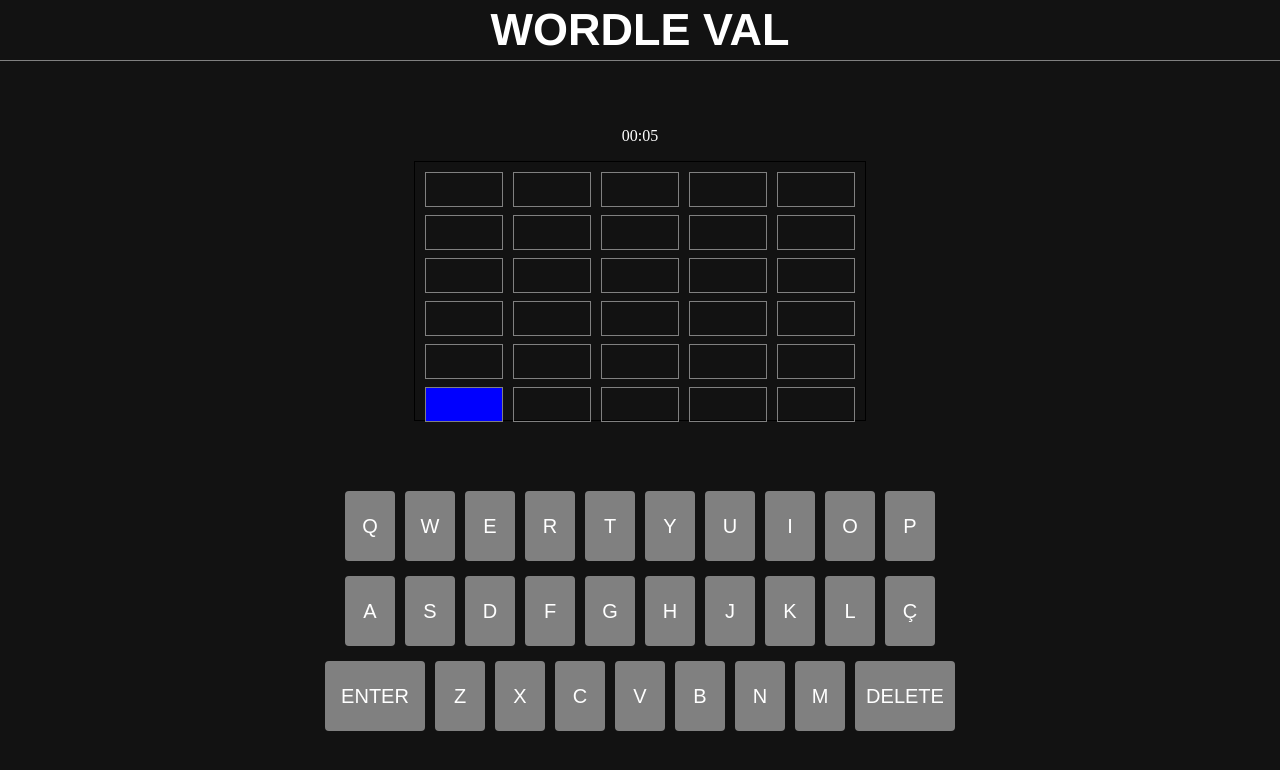
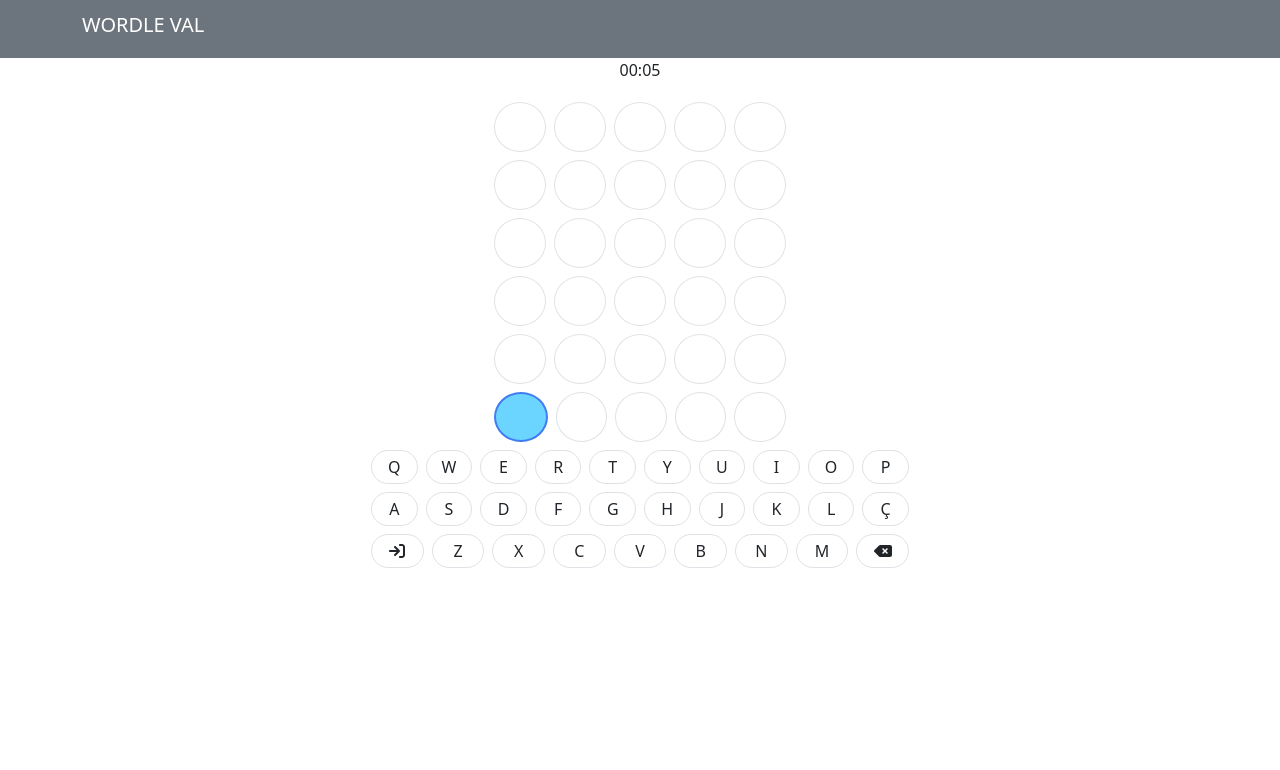
Before and after one commit to annavidaltur/paraulaDescobertaFront, a React (Create React App) app: page / in a window 1280 px wide. Shown: the top 770 px of the page. Built offline with nearby package versions, Linux system fonts and the light colour scheme.

Commit message:
Adaptat a Bootstrap

```diff
--- a/package.json
+++ b/package.json
@@ -4,10 +4,12 @@
   "private": true,
   "dependencies": {
     "@fortawesome/free-brands-svg-icons": "^6.5.1",
+    "@fortawesome/free-solid-svg-icons": "^6.5.1",
     "@fortawesome/react-fontawesome": "^0.2.0",
     "@testing-library/jest-dom": "^5.17.0",
     "@testing-library/react": "^13.4.0",
     "@testing-library/user-event": "^13.5.0",
+    "bootstrap": "^5.3.3",
     "react": "^18.2.0",
     "react-dom": "^18.2.0",
     "react-scripts": "5.0.1",
--- a/src/App.css
+++ b/src/App.css
@@ -1,57 +1,33 @@
-.App {
+/* .App {
   text-align: center;
-  background-color: #121212;
   width: 100vw;
   height: 100vh;
-  /* display: flex; */
-  color: white;
-}
+} */
 
-body {
-  padding: 0%;
-  margin: 0;
-}
-
-nav {
-  height: 60px;
-  width: 100%;
-  margin: 0;
-  border-bottom: 1px solid grey;
-  display: grid;
-  place-items: center;
-}
-
-nav h1 {
-  margin: 0;
-  font-family: Helvetica, Arial, sans-serif;
-  color: white;
-  font-size: 45px;
-}
-.game {
+/* .game {
   width: 100vw;
   height: calc(100vh - 170px);
   display: flex;
   align-items: center;
-  padding-top: 50px;
   flex-direction: column;
-}
+} */
 
-.board {
+/* .board {
   width: 450px;
   height: 550px;
   border: 1px solid black;
   display: flex;
   flex-direction: column;
-}
+} */
 
-.row {
+/* .row {
   flex: 33%;
   display: flex;
   flex-direction: row;
   margin: 5px;
-}
+} */
 
-.letter {
+/* .letter {
   flex: 33%;
   height: 100%;
   border: 1px solid grey;
@@ -62,25 +38,36 @@ nav h1 {
   font-weight: bolder;
   color: white;
   font-family: Arial, Helvetica, sans-serif;
-}
+} */
 
-.current-cell{
-  background-color: blue;
+.custom-border.current-cell {
+  background-color: #6cd5ff;
+  border: 2px solid #417CF2 !important;
+  color:#0056b3;
 }
 
 #correct {
-  background-color: #528d4e;
+  background-color: #70e068;
+  border: 2px solid #528d4e !important;
+  color: #44643a;
 }
 
 #almost {
-  background-color: #b49f39;
+  background-color: #FFCC00;
+  border: 2px solid #8b7107 !important;
+  color: #7a640c;
 }
 
 #error {
-  background-color: #3a393c;
+  background-color: #cecbcb;
+  border: 2px solid #7a7a7a !important;
+  color: #707070;
 }
 
-.keyboard {
+.cursor-pointer {
+  cursor: pointer;
+}
+/* .keyboard {
   width: 700px;
   height: 300px;
   margin-top: 60px;
@@ -127,9 +114,8 @@ nav h1 {
   width: 100px;
 }
 #disabled {
-  /* background-color: #3a393c; */
   background-color:red;
-}
+} */
 
 .modal {
   position: fixed;
--- a/src/App.js
+++ b/src/App.js
@@ -6,6 +6,8 @@ import { boardDefault, generateWordSet } from "./Words";
 import GameOver from './components/GameOver';
 import Timer from './components/Timer';
 import Modal from './components/Modal';
+import 'bootstrap/dist/css/bootstrap.min.css';
+import Test from './components/Test';
 
 export const AppContext = createContext();
 
@@ -26,14 +28,14 @@ function App() {
       setWordSet(result.wordSet);
       setCorrectWord(result.todaysWord);
       setCorrectWordClean(result.todaysWordClean);
-        console.log('paraula: ',result.todaysWord);
-        console.log('paraula sense accents: ',result.todaysWordClean);
+      console.log('paraula: ', result.todaysWord);
+      console.log('paraula sense accents: ', result.todaysWordClean);
       console.log('wordSet', result.wordSet);
     });
   }, [])
 
   const onSelectLetter = (keyVal) => {
-    if(!gameOver.gameOver) // Si ha acabado el juego no permitimos escribir
+    if (!gameOver.gameOver) // Si ha acabado el juego no permitimos escribir
     {
       if (currAttempt.letterPos > 4) // Si ha escrito las 5 letras de la fila no hacemos nada
         return;
@@ -95,9 +97,12 @@ function App() {
 
   return (
     <div className="App">
-      <nav>
-        <h1>WORDLE VAL</h1>
+      <nav className="navbar navbar-dark bg-secondary">
+        <div className="container">
+          <h1 className="navbar-brand">WORDLE VAL</h1>
+        </div>
       </nav>
+
 
       <AppContext.Provider
         value={{
@@ -110,10 +115,20 @@ function App() {
           gameOver, setGameOver,
           elapsedTime, setElapsedTime
         }}>
-        <div className='game'>
+        <div className="container">
+          <div className="row">
+            <div className='col text-center'>
               <Timer />
+            </div>
+          </div>
+          <div className="row">
+            <div className='col-3'></div>
+            <div className='col-6 text-center'>
               <Board />
               <Keyboard />
+            </div>
+            <div className='col-3'></div>
+          </div>
 
           {gameOver.gameOver ?
             <Modal isOpen={modalOpen} onClose={closeModal}>
--- a/src/components/Board.js
+++ b/src/components/Board.js
@@ -3,51 +3,51 @@ import Letter from "./Letter";
 
 function Board() {
     return (
-        <div className="board">
-            <div className="row">
+        <>
+            <div className="row mx-auto" style={{width: '300px'}}>
                 <Letter letterPos={0} attemptVal={5} />
                 <Letter letterPos={1} attemptVal={5} />
                 <Letter letterPos={2} attemptVal={5} />
                 <Letter letterPos={3} attemptVal={5} />
                 <Letter letterPos={4} attemptVal={5} />
             </div>
-            <div className="row">
+            <div className="row mx-auto" style={{width: '300px'}}>
                 <Letter letterPos={0} attemptVal={4} />
                 <Letter letterPos={1} attemptVal={4} />
                 <Letter letterPos={2} attemptVal={4} />
                 <Letter letterPos={3} attemptVal={4} />
                 <Letter letterPos={4} attemptVal={4} />
             </div>
-            <div className="row">
+            <div className="row mx-auto" style={{width: '300px'}}>
                 <Letter letterPos={0} attemptVal={3} />
                 <Letter letterPos={1} attemptVal={3} />
                 <Letter letterPos={2} attemptVal={3} />
                 <Letter letterPos={3} attemptVal={3} />
                 <Letter letterPos={4} attemptVal={3} />
             </div>
-            <div className="row">
+            <div className="row mx-auto" style={{width: '300px'}}>
                 <Letter letterPos={0} attemptVal={2} />
                 <Letter letterPos={1} attemptVal={2} />
                 <Letter letterPos={2} attemptVal={2} />
                 <Letter letterPos={3} attemptVal={2} />
                 <Letter letterPos={4} attemptVal={2} />
             </div>
-            <div className="row">
+            <div className="row mx-auto" style={{width: '300px'}}>
                 <Letter letterPos={0} attemptVal={1} />
                 <Letter letterPos={1} attemptVal={1} />
                 <Letter letterPos={2} attemptVal={1} />
                 <Letter letterPos={3} attemptVal={1} />
                 <Letter letterPos={4} attemptVal={1} />
             </div>
-            <div className="row">
+            <div className="row mx-auto" style={{width: '300px'}}>
                 <Letter letterPos={0} attemptVal={0} />
                 <Letter letterPos={1} attemptVal={0} />
                 <Letter letterPos={2} attemptVal={0} />
                 <Letter letterPos={3} attemptVal={0} />
                 <Letter letterPos={4} attemptVal={0} />
             </div>
-        </div>
-    )
+        </>
+    );
 }
 
 export default Board;
--- a/src/components/Key.js
+++ b/src/components/Key.js
@@ -1,14 +1,16 @@
 import { useContext } from "react";
 import React from "react";
 import { AppContext } from "../App";
+import { FontAwesomeIcon } from '@fortawesome/react-fontawesome';
+import { faArrowRightToBracket, faBackspace } from '@fortawesome/free-solid-svg-icons';
 
-function Key({keyVal, bigKey, disabled}) {
-    const {onSelectLetter, onEnter, onDelete} =  useContext(AppContext);
+function Key({ keyVal, bigKey, disabled }) {
+    const { onSelectLetter, onEnter, onDelete } = useContext(AppContext);
 
     const selectLetter = () => {
-        if(keyVal === "ENTER") {
+        if (keyVal === "ENTER") {
             onEnter();
-        } else if(keyVal === "DELETE") {
+        } else if (keyVal === "DELETE") {
             onDelete();
         } else {
             onSelectLetter(keyVal)
@@ -16,8 +18,15 @@ function Key({keyVal, bigKey, disabled}) {
     }
 
     return (
-        <div className="key" id={bigKey ? "big" : disabled && "disabled"} onClick={selectLetter}>
-            {keyVal}
+        <div
+            className="col m-1 p-1 key border rounded-pill cursor-pointer"
+            id={bigKey ? "big" : disabled && "disabled"}
+            onClick={selectLetter}
+            style={{
+                // height: "50px",
+            }}
+            >
+                {keyVal === "ENTER" ? <FontAwesomeIcon icon={faArrowRightToBracket} /> : keyVal === "DELETE" ? <FontAwesomeIcon icon={faBackspace} /> : keyVal}
         </div>
     )
 }
--- a/src/components/Keyboard.js
+++ b/src/components/Keyboard.js
@@ -3,28 +3,28 @@ import Key from "./Key";
 import { AppContext } from "../App";
 
 function Keyboard() {
-    const {onSelectLetter, onEnter, onDelete, disabledLetters} = useContext(AppContext);
+    const { onSelectLetter, onEnter, onDelete, disabledLetters } = useContext(AppContext);
 
-    const keys1 = ["Q","W","E","R","T","Y","U","I","O","P"];
-    const keys2 = ["A","S","D","F","G","H","J","K","L","Ç"];
-    const keys3 = ["Z","X","C","V","B","N","M"]
+    const keys1 = ["Q", "W", "E", "R", "T", "Y", "U", "I", "O", "P"];
+    const keys2 = ["A", "S", "D", "F", "G", "H", "J", "K", "L", "Ç"];
+    const keys3 = ["Z", "X", "C", "V", "B", "N", "M"]
 
     const handleKeyboard = useCallback((event) => {
-        if(event.key === "Enter")
+        if (event.key === "Enter")
             onEnter();
-        else if(event.key  === "Backspace") {
-           onDelete();
+        else if (event.key === "Backspace") {
+            onDelete();
         } else {
             keys1.forEach((key) => {
-                if(event.key.toLowerCase() === key.toLowerCase())
+                if (event.key.toLowerCase() === key.toLowerCase())
                     onSelectLetter(key)
             })
             keys2.forEach((key) => {
-                if(event.key.toLowerCase() === key.toLowerCase())
+                if (event.key.toLowerCase() === key.toLowerCase())
                     onSelectLetter(key)
             })
             keys3.forEach((key) => {
-                if(event.key.toLowerCase() === key.toLowerCase())
+                if (event.key.toLowerCase() === key.toLowerCase())
                     onSelectLetter(key)
             })
         }
@@ -38,19 +38,20 @@ function Keyboard() {
         };
     }, [handleKeyboard])
 
+
     return (
-        <div className="keyboard" onKeyDown={handleKeyboard}>
-            <div className="line1">
-                {keys1.map((key) => {
-                    return <Key keyVal={key} disabled={disabledLetters.includes(key)} />;
-                })}
+        <div className="container" onKeyDown={handleKeyboard}>
+            <div className="line1 row justify-content-center">
+                {keys1.map((key) => (
+                    <Key keyVal={key} disabled={disabledLetters.includes(key)} />
+                ))}
             </div>
-            <div className="line2">
+            <div className="line2 row justify-content-center">
                 {keys2.map((key) => {
                     return <Key keyVal={key} disabled={disabledLetters.includes(key)} />;
                 })}
             </div>
-            <div className="line3">
+            <div className="line3 row justify-content-center">
                 <Key keyVal={"ENTER"} bigKey />
                 {keys3.map((key) => {
                     return <Key keyVal={key} disabled={disabledLetters.includes(key)} />;
--- a/src/components/Letter.js
+++ b/src/components/Letter.js
@@ -2,7 +2,7 @@ import React, { useContext, useEffect } from "react";
 import { AppContext } from "../App";
 
 function Letter({ letterPos, attemptVal }) {
-    const {board, correctWordClean, currAttempt, setCurrAttempt, setDisabledLetters} = useContext(AppContext);
+    const { board, correctWordClean, currAttempt, setCurrAttempt, setDisabledLetters } = useContext(AppContext);
     const letter = board[attemptVal][letterPos]; // La letra de la celda actual
 
     // Obtenemos el estado de la letra: correcta, exista pero no en esa posición, no existe
@@ -23,21 +23,26 @@ function Letter({ letterPos, attemptVal }) {
 
     useEffect(() => {
         // Deshabilitamos las letras del teclado que no sean correctas ni almost
-        if(letter !== "" && !correct && !almost) {
+        if (letter !== "" && !correct && !almost) {
             setDisabledLetters((prev) => [...prev, letter])
         }
     }, [currAttempt.attempt]) // Se ejecuta con cada intento (fila completa+enter)
 
-    function handleCellClick(){
-        if(attemptVal === currAttempt.attempt)
-            setCurrAttempt({attempt: attemptVal, letterPos: letterPos})
+    function handleCellClick() {
+        if (attemptVal === currAttempt.attempt)
+            setCurrAttempt({ attempt: attemptVal, letterPos: letterPos })
     }
 
     return (
         <div
-            className={`letter ${cellClassName}`}
+            className={`col m-1 border custom-border rounded-circle d-flex justify-content-center align-items-center fw-bold fs-5 ${cellClassName}`}
             id={letterState}
-            onClick={handleCellClick}>
+            onClick={handleCellClick}
+            style={{
+                height: "50px",
+                width: "50px",
+            }}
+        >
             {letter}
         </div>
     )
--- /dev/null
+++ b/src/components/Test.js
@@ -0,0 +1,39 @@
+import React from 'react';
+import Letter from './Letter';
+
+const Test = () => {
+    return (
+        <div className='container'>
+            <div className='row'>
+                <div className='col text-center'>
+                    HOLA
+                </div>
+            </div>
+            <div className='row'>
+                <div className='col'></div>
+                <div className='col text-center'>
+                    <div className="row mx-auto" style={{width: '300px'}}>
+                        <div className={`col m-1 border border rounded-circle d-flex justify-content-center align-items-center`} style={{ width: "50px", height: "50px" }}>
+                            A
+                        </div>
+                        <div className={`col m-1 border border rounded-circle d-flex justify-content-center align-items-center`} style={{ width: "50px", height: "50px" }}>
+                            B
+                        </div>
+                        <div className={`col m-1 border border rounded-circle d-flex justify-content-center align-items-center`} style={{ width: "50px", height: "50px" }}>
+                            C
+                        </div>
+                        <div className={`col m-1 border border rounded-circle d-flex justify-content-center align-items-center`} style={{ width: "50px", height: "50px" }}>
+                            D
+                        </div>
+                        <div className={`col m-1 border border rounded-circle d-flex justify-content-center align-items-center`} style={{ width: "50px", height: "50px" }}>
+                            E
+                        </div>
+                    </div>
+                </div>
+                <div className='col'></div>
+            </div>
+        </div>
+    );
+};
+
+export default Test;
```
Also changed, not shown: 1 other file (tests, documents, lock files or other folders). Lines whose indentation alone changed are shown as unchanged.
